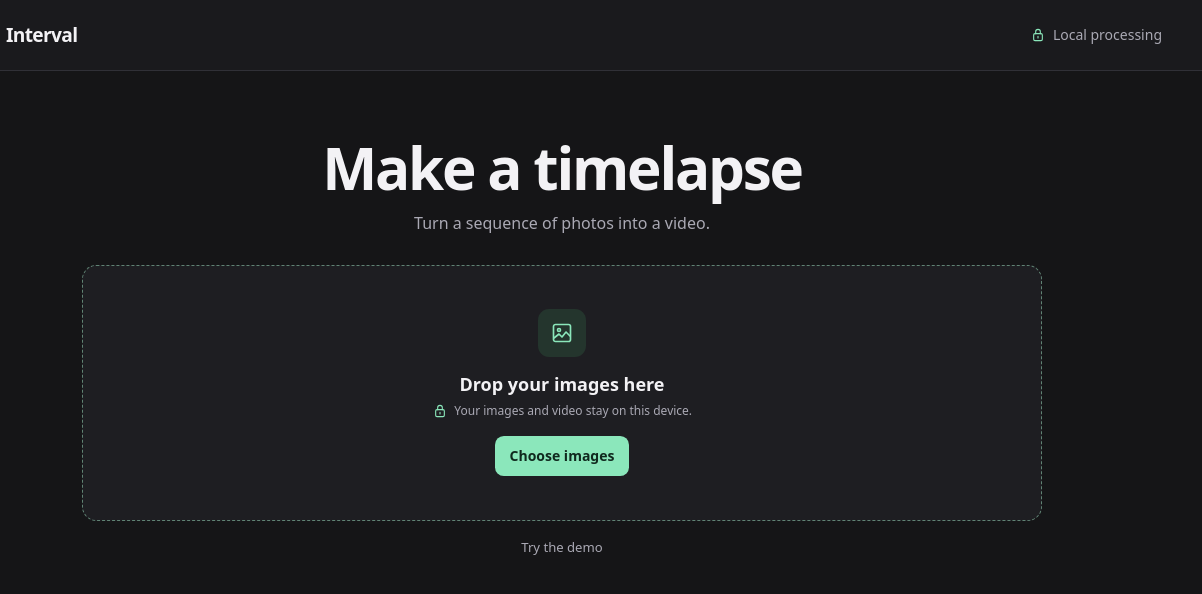
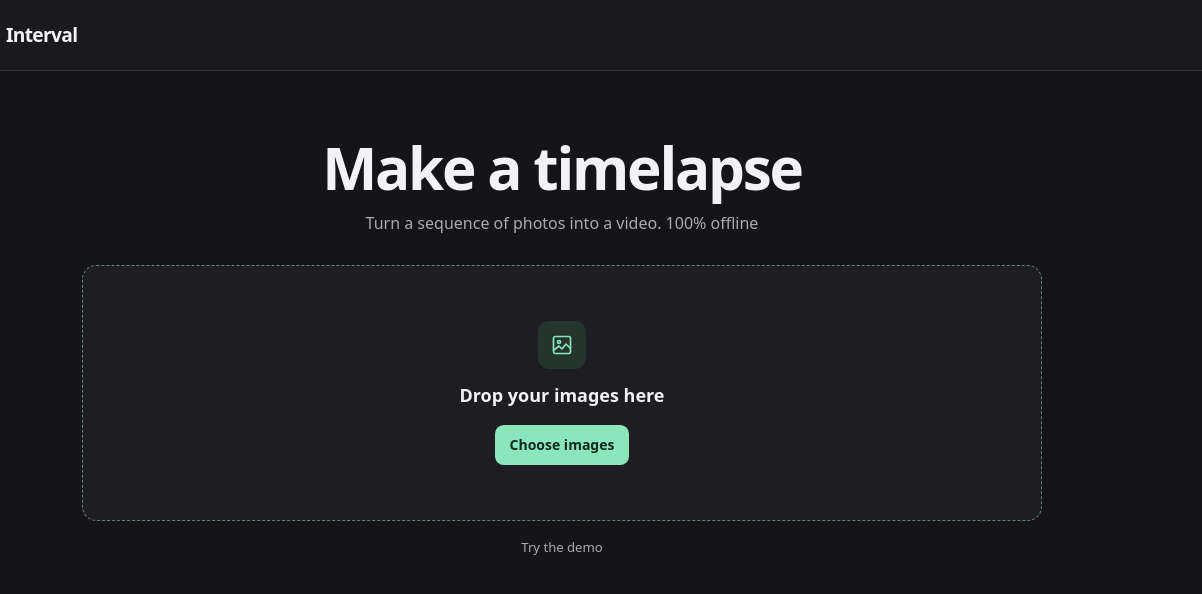
Before and after one commit to nozamdavid/interval, a website: page index.html in a window 1280 px wide. Shown: the full height of the page, 78-1280 px from the left. Drawn offline with Linux system fonts and the light colour scheme.

Commit message:
Consolidate offline messaging into the landing subtitle

```diff
--- a/index.html
+++ b/index.html
@@ -12,7 +12,6 @@
 <body class="home">
   <svg xmlns="http://www.w3.org/2000/svg" class="symbols" aria-hidden="true">
     <symbol id="i-logo" viewBox="0 0 24 24"><rect x="4.5" y="6" width="15" height="12" rx="2"/><path d="M9 6v12m6-12v12M4.5 12h4.5m6 0h4.5"/></symbol>
-    <symbol id="i-lock" viewBox="0 0 24 24"><rect x="5.5" y="10" width="13" height="10.5" rx="2"/><path d="M8.5 10V7a3.5 3.5 0 0 1 7 0v3m-3.5 4v2.5"/></symbol>
     <symbol id="i-download" viewBox="0 0 24 24"><path d="M12 3.5v11m-4-4 4 4 4-4M5 15.5v3a2 2 0 0 0 2 2h10a2 2 0 0 0 2-2v-3"/></symbol>
     <symbol id="i-plus" viewBox="0 0 24 24"><path d="M12 5v14M5 12h14"/></symbol>
     <symbol id="i-play" viewBox="0 0 24 24"><path d="m9 5 11 7-11 7z" fill="currentColor" stroke="none"/></symbol>
@@ -33,7 +32,6 @@
     <div class="topbar-inner">
       <a class="brand" id="home-link" href="./" aria-label="Interval home"><span class="brand-mark"><svg class="icon"><use href="#i-logo"/></svg></span>Interval</a>
       <div class="header-actions">
-        <span class="local"><svg class="icon"><use href="#i-lock"/></svg><span>Local processing</span></span>
         <button class="button primary" id="export" type="button" hidden disabled><svg class="icon"><use href="#i-download"/></svg>Export video</button>
       </div>
     </div>
@@ -42,13 +40,10 @@
   <main>
     <section class="landing" id="landing" aria-labelledby="landing-heading">
       <h1 id="landing-heading" tabindex="-1">Make a timelapse</h1>
-      <p>Turn a sequence of photos into a video.</p>
+      <p>Turn a sequence of photos into a video. 100% offline</p>
       <div class="landing-drop" id="landing-drop">
         <span class="landing-icon"><svg class="icon" aria-hidden="true"><use href="#i-image"/></svg></span>
-        <div>
-          <h2>Drop your images here</h2>
-          <p class="landing-privacy"><svg class="icon" aria-hidden="true"><use href="#i-lock"/></svg>Your images and video stay on this device.</p>
-        </div>
+        <h2>Drop your images here</h2>
         <button class="button primary" id="choose-images" type="button">Choose images</button>
       </div>
       <button class="text-button" id="show-demo" type="button">Try the demo</button>
--- a/styles.css
+++ b/styles.css
@@ -36,13 +36,11 @@ button, a, select, input, .crop-move { -webkit-tap-highlight-color: transparent;
 .topbar { border-bottom: 1px solid var(--line); background: #1a1a1d; }
 .topbar-inner, main { width: min(100% - 5rem, 86rem); margin-inline: auto; }
 .topbar-inner { min-height: 4.375rem; display: flex; align-items: center; justify-content: space-between; gap: 1rem; }
-.brand, .header-actions, .local, .button { display: inline-flex; align-items: center; }
+.brand, .header-actions, .button { display: inline-flex; align-items: center; }
 .brand { gap: .65rem; font-size: 1.2rem; font-weight: 730; letter-spacing: -.035em; color: var(--text); text-decoration: none; border-radius: .6rem; }
 .brand-mark { width: 2.1rem; height: 2.1rem; display: grid; place-items: center; border-radius: .6rem; color: var(--accent-ink); background: var(--accent); }
 .brand-mark .icon { width: 1.5rem; height: 1.5rem; stroke-width: 1.7; }
 .header-actions { gap: 1.25rem; }
-.local { gap: .4rem; color: var(--muted); font-size: .875rem; white-space: nowrap; }
-.local .icon, .landing-privacy .icon { width: 1rem; height: 1rem; color: var(--accent); }
 .button {
   justify-content: center; min-height: 2.5rem; gap: .5rem; padding: .5rem .85rem; border: 1px solid transparent;
   border-radius: .55rem; font-size: .875rem; font-weight: 650; line-height: 1.3; text-decoration: none;
@@ -66,7 +64,6 @@ button, a, select, input, .crop-move { -webkit-tap-highlight-color: transparent;
 }
 .landing-drop[data-dragging] { border-color: var(--accent); background: #243d33; }
 .landing-drop h2 { font-size: 1.125rem; font-weight: 650; }
-.landing-privacy { display: flex; align-items: center; justify-content: center; gap: .4rem; margin-top: .35rem; color: var(--muted); font-size: .75rem; font-weight: 300; }
 .landing-drop .button { margin-top: .2rem; }
 .landing-icon {
   width: 3rem; height: 3rem; display: grid; place-items: center;
@@ -233,7 +230,6 @@ input.angle-scale { display: block; width: 100%; height: 1.55rem; margin-top: .0
   h1 { font-size: 1.85rem; }
   .stage { height: clamp(13rem, 56vw, 22rem); }
   .tool-section { padding: 1rem; }
-  .local { display: none; }
   .activity { flex-wrap: wrap; }
   .activity-body { flex-basis: 100%; }
 }
```
